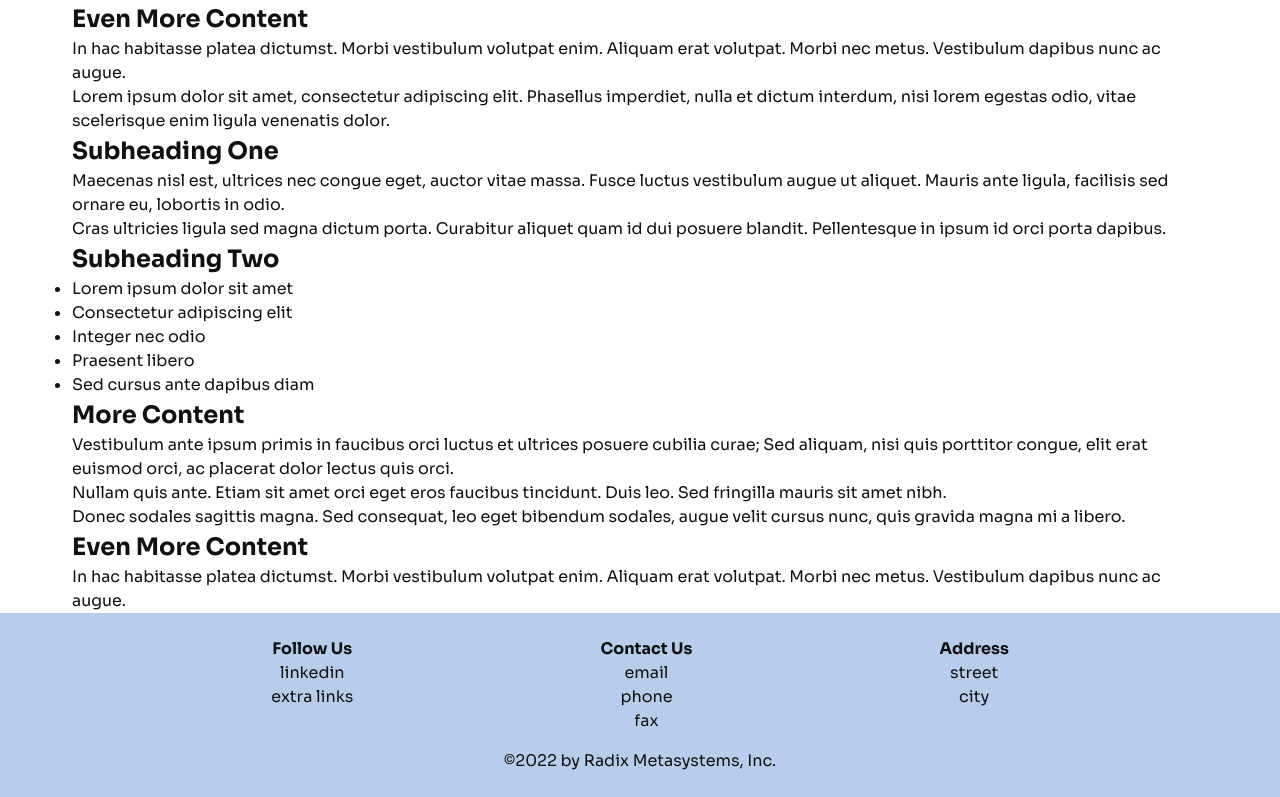
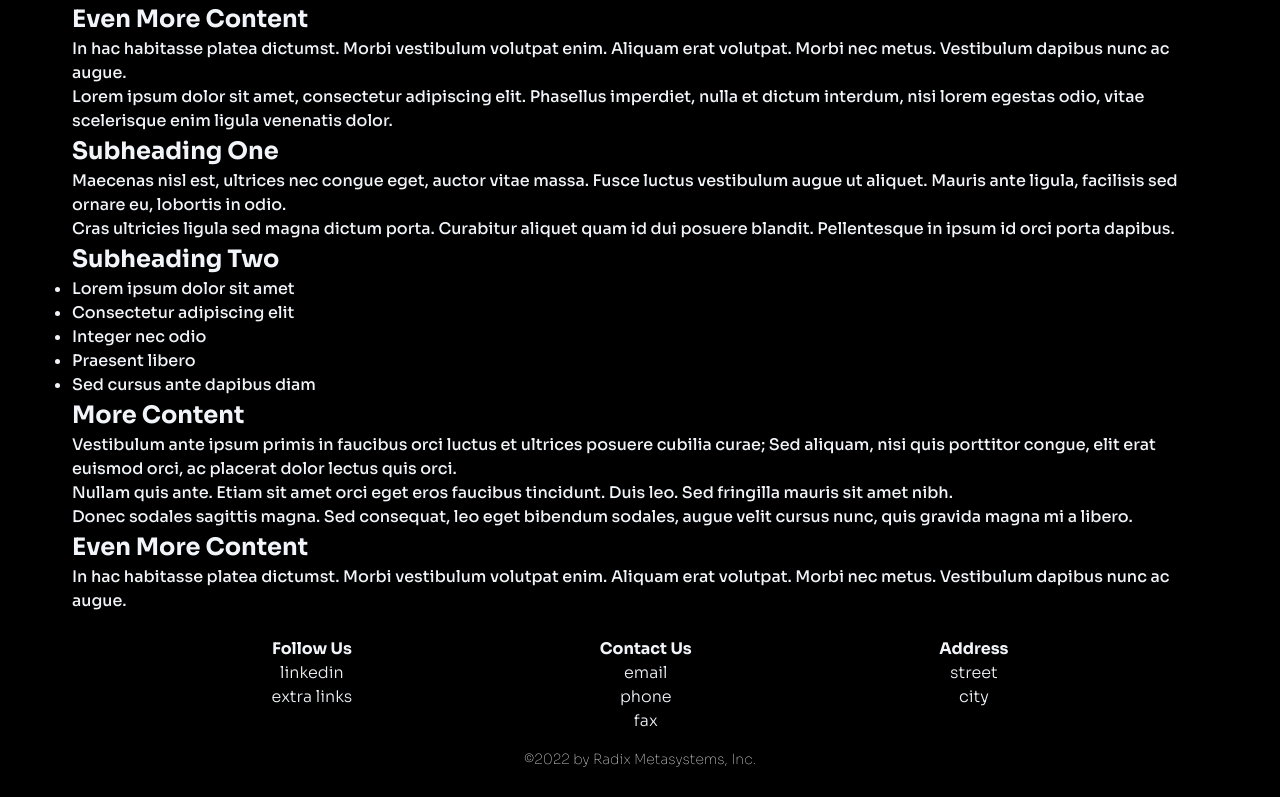
Before and after one commit to gabe19p/radix-web-app, an Angular app in the folder website/: page / in a window 1280 px wide. Shown: the part 1087-1884 px from the top of the page. Built offline with nearby package versions, Linux system fonts and the light colour scheme.

Commit message:
updated color to dark mode. updated header/footer

```diff
--- a/website/src/app/components/footer/footer.html
+++ b/website/src/app/components/footer/footer.html
@@ -21,7 +21,7 @@
   <!-- bottom row -->
   <div class="footer-row">
     <div class="footer-column">
-      <p>©2022 by Radix Metasystems, Inc.</p>
+      <p class="copyright">©2022 by Radix Metasystems, Inc.</p>
     </div>
   </div>
 </div>
--- a/website/src/app/components/footer/footer.scss
+++ b/website/src/app/components/footer/footer.scss
@@ -1,7 +1,8 @@
 .footer {
   display: flex;
   padding: var(--spacing-md);
-  background-color: var(--color-bg-secondary);
+  background-color: var(--color-bg);
+  font-weight: var(--font-weight-sm);
   flex-direction: column;
   align-items: center;
   width: 100%;
@@ -18,6 +19,11 @@
   text-align: center;
 }
 
+.copyright {
+  font-size: var(--font-sm);
+  font-weight: var(--font-weight-xs);
+}
+
 @media (max-width: 768px) {
   .footer-row {
     flex-direction: column;
--- a/website/src/app/components/top-nav/top-nav.scss
+++ b/website/src/app/components/top-nav/top-nav.scss
@@ -50,16 +50,23 @@
       position: absolute;
       top: 100%;
       right: 0;
-      background-color: rgba(255, 255, 255, 0.9);
+      background-color: var(--color-bg);
+      opacity: 0;
+      max-height: 0;
+      overflow: hidden;
       flex-direction: column;
-      align-items: flex-start;
+      align-items: flex-end;
       width: 100%;
-      padding: var(--spacing-md);
-      display: none;
-      box-shadow: 0 20px 20px rgba(0, 0, 0, 0.5);
+      padding: 0; // start collapsed
+      box-shadow: 0 8px 20px -10px var(--color-primary);
+      pointer-events: none;
+      transition: all 0.3s ease;
 
       &.open {
-        display: flex;
+        opacity: 0.9;
+        max-height: 300px;
+        padding: var(--spacing-lg);
+        pointer-events: auto;
       }
 
       li {
--- a/website/src/styles.scss
+++ b/website/src/styles.scss
@@ -1,6 +1,6 @@
 /* You can add global styles to this file, and also import other style files */
 /* Import the Sora font */
-@import url("https://fonts.googleapis.com/css2?family=Sora:wght@400;600;700&display=swap");
+@import url("https://fonts.googleapis.com/css2?family=Sora:wght@100;300;500;700;900&display=swap");
 
 /* Theme Variables */
 :root {
@@ -11,13 +11,18 @@
   --font-lg: 1.25rem;
   --font-xl: 2rem;
   font-family: var(--font-base);
+  --font-weight-xs: 100;
+  --font-weight-sm: 300;
+  --font-weight-md: 500;
+  --font-weight-lg: 700;
+  --font-weight-xl: 900;
 
   /* Colors - Light Theme */
-  --color-bg: #ffffff;
-  --color-bg-secondary: #b8cdeb;
-  --color-text: #111111;
+  --color-bg: #000000;
+  --color-bg-secondary: #29303a;
+  --color-text: #f1f5f9;
   --color-primary: #ff6b00;
-  --color-secondary: #64748b;
+  --color-secondary: #94a3b8;
 
   /* Spacing */
   --spacing-xs: 0.25rem;
@@ -35,12 +40,12 @@
   --container-padding: var(--spacing-lg);
 }
 
-/* Optional: Dark Theme Override */
-.dark-theme {
-  --color-bg: #111827;
-  --color-bg-secondary: #64748b;
-  --color-text: #f1f5f9;
-  --color-primary: #6366f1;
+/* Optional: Light Theme Override */
+.light-theme {
+  --color-bg: #ffffff;
+  --color-bg-secondary: #b8cdeb;
+  --color-text: #111111;
+  --color-primary: #ff6b00;
   --color-secondary: #94a3b8;
 }
 
```
Also changed, not shown: website/src/assets/headshots/headshot-pete.png (added).
